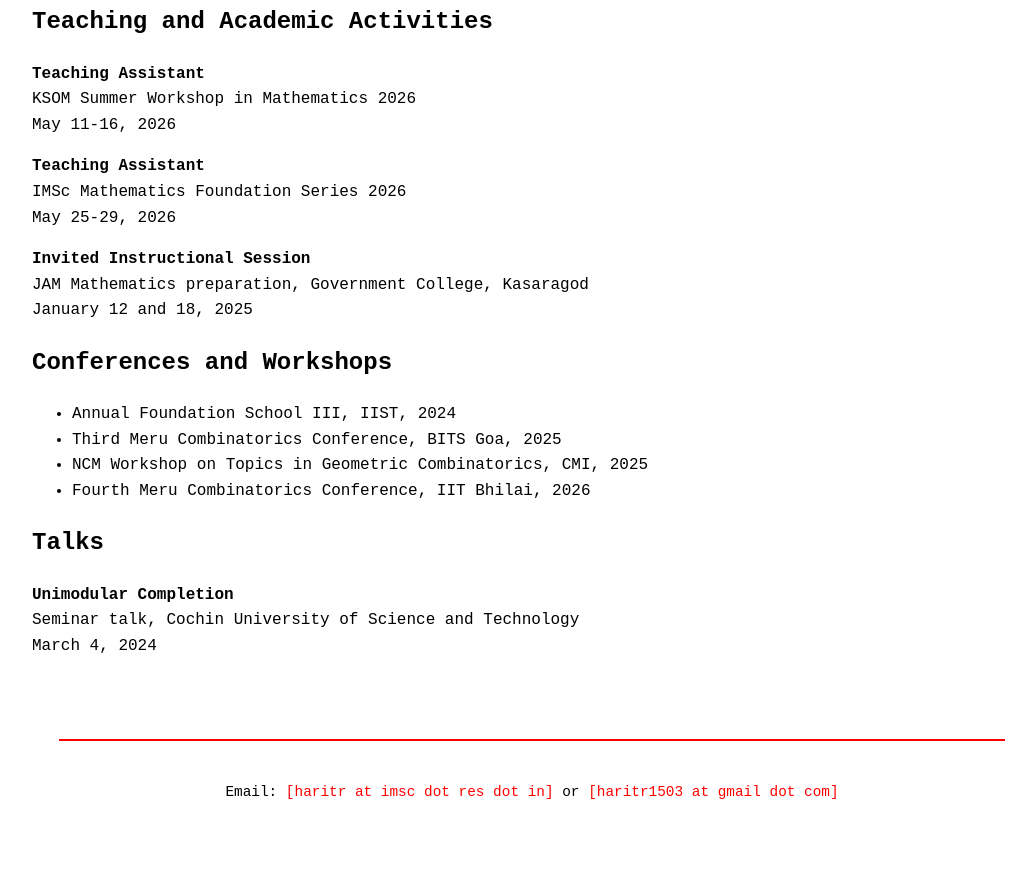
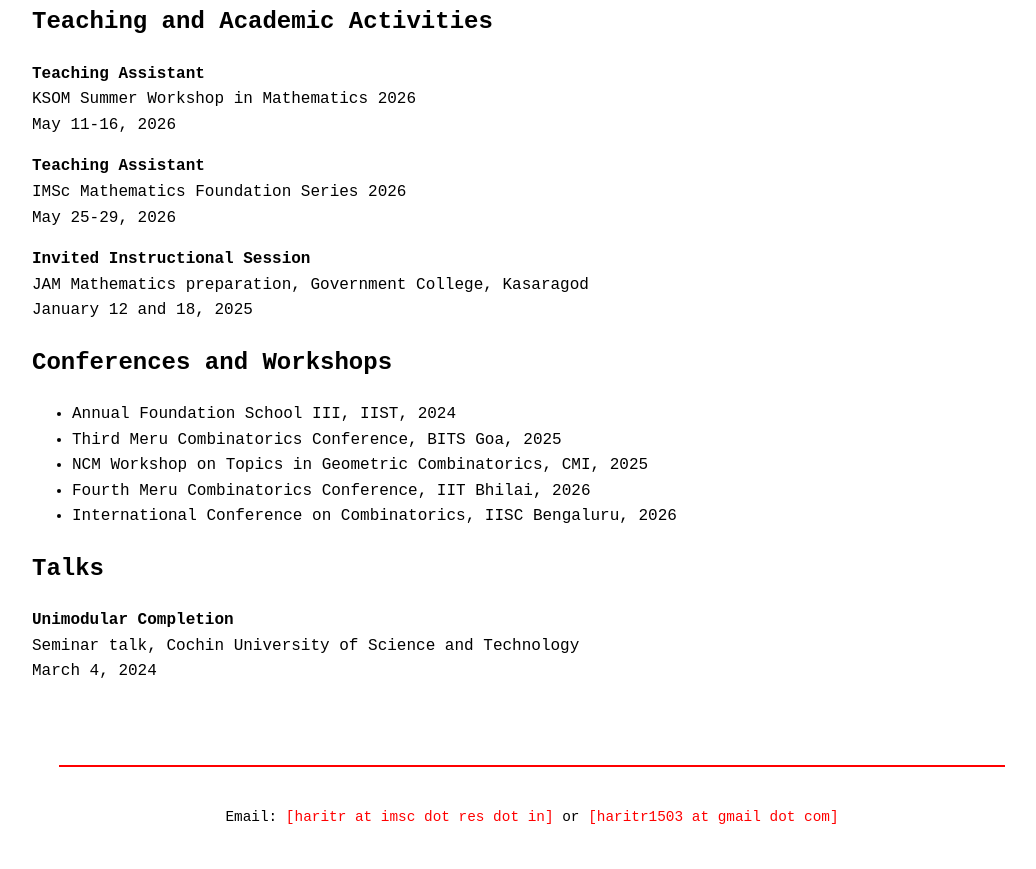
Before and after one commit to harikrishnan-rt/harikrishnan-rt.github.io, a plain HTML site: page cv.html in a window 1280 px wide. Shown: the part 560-1429 px from the top of the page, without its empty margins (108-1144 px from the left). Before the commit the page ends 1403 px from the top, so only its background shows below. Drawn offline with Linux system fonts and the light colour scheme.

Commit message:
Add International Conference on Combinatorics to CV

```diff
--- a/cv.html
+++ b/cv.html
@@ -65,6 +65,7 @@
                 <li>Third Meru Combinatorics Conference, BITS Goa, 2025</li>
                 <li>NCM Workshop on Topics in Geometric Combinatorics, CMI, 2025</li>
                 <li>Fourth Meru Combinatorics Conference, IIT Bhilai, 2026</li>
+                <li>International Conference on Combinatorics, IISC Bengaluru, 2026</li>
             </ul>
         </section>
 
```
